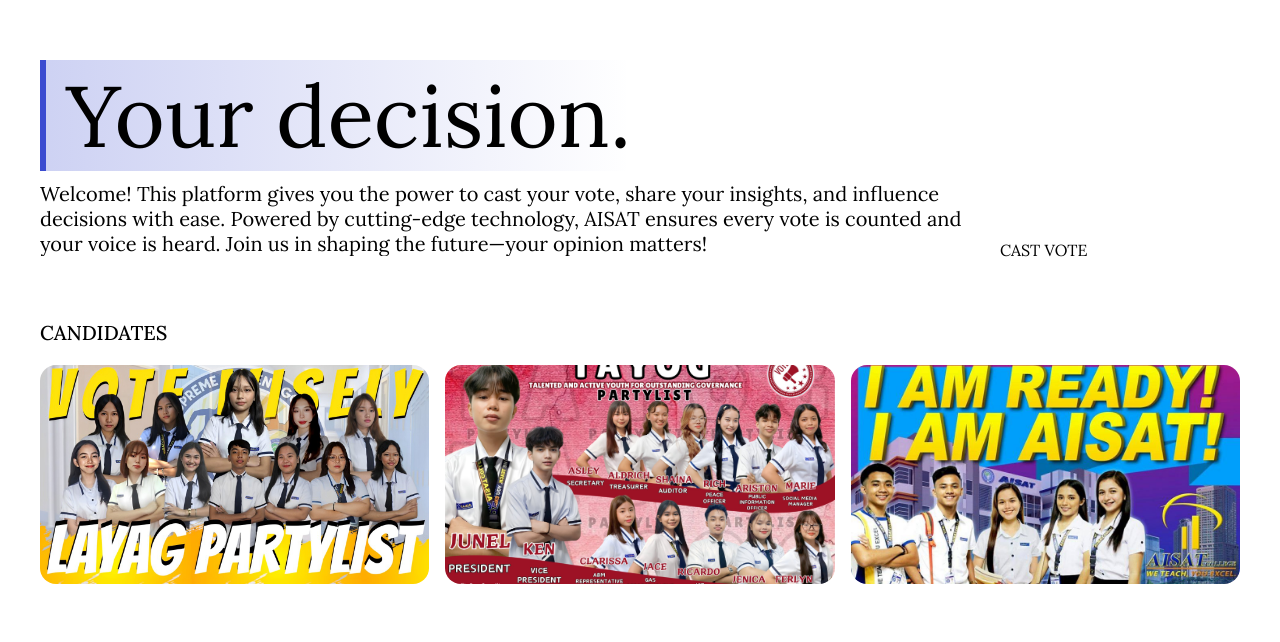
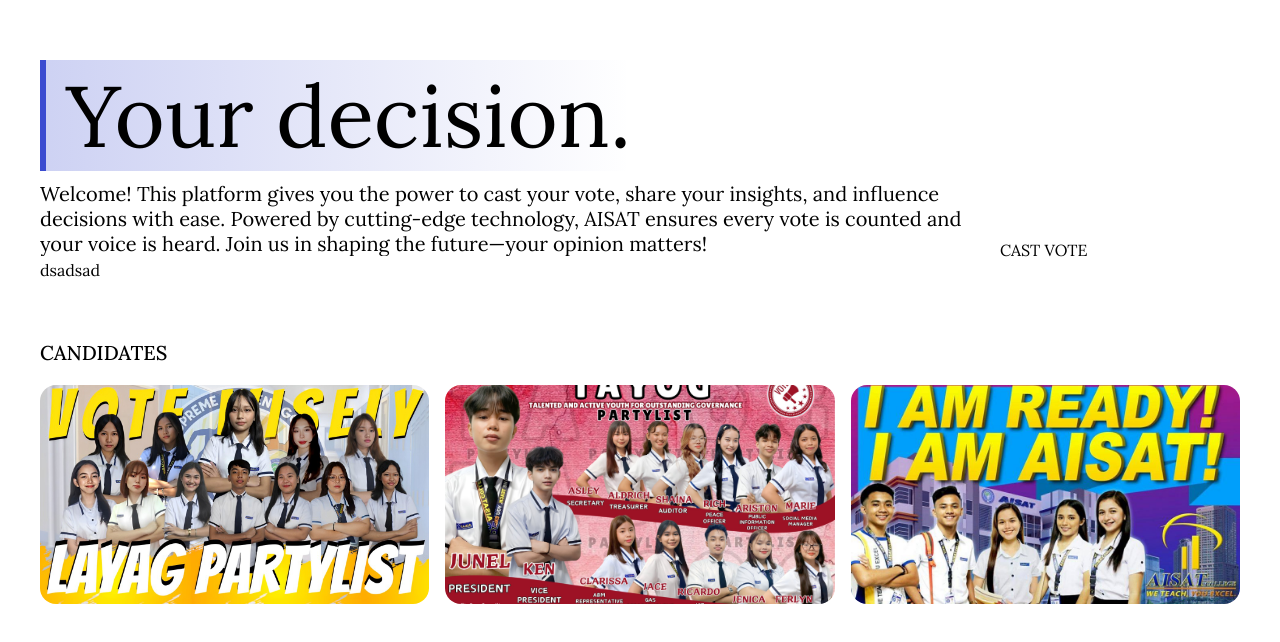
Before and after one commit to roegie/ssg-voting, a Vue app: page / in a window 1280 px wide. Shown: the part 120-762 px from the top of the page. Built offline with nearby package versions, Linux system fonts and the light colour scheme.

Commit message:
Update Home.vue

```diff
--- a/src/views/Home.vue
+++ b/src/views/Home.vue
@@ -3,6 +3,7 @@
       <h1>Your <span>{{ typedText }}</span>.</h1>
       <p id="desc">Welcome! This platform gives you the power to cast your vote, share your insights, and influence decisions with ease. Powered by cutting-edge technology, AISAT ensures every vote is counted and your voice is heard. Join us in shaping the future—your opinion matters!</p>
       <a id="signUp" href="">CAST VOTE</a>
+      <p>dsadsad</p>
       <section id="candidates">
         <label>candidates</label>
         <div id="candImages">
```
